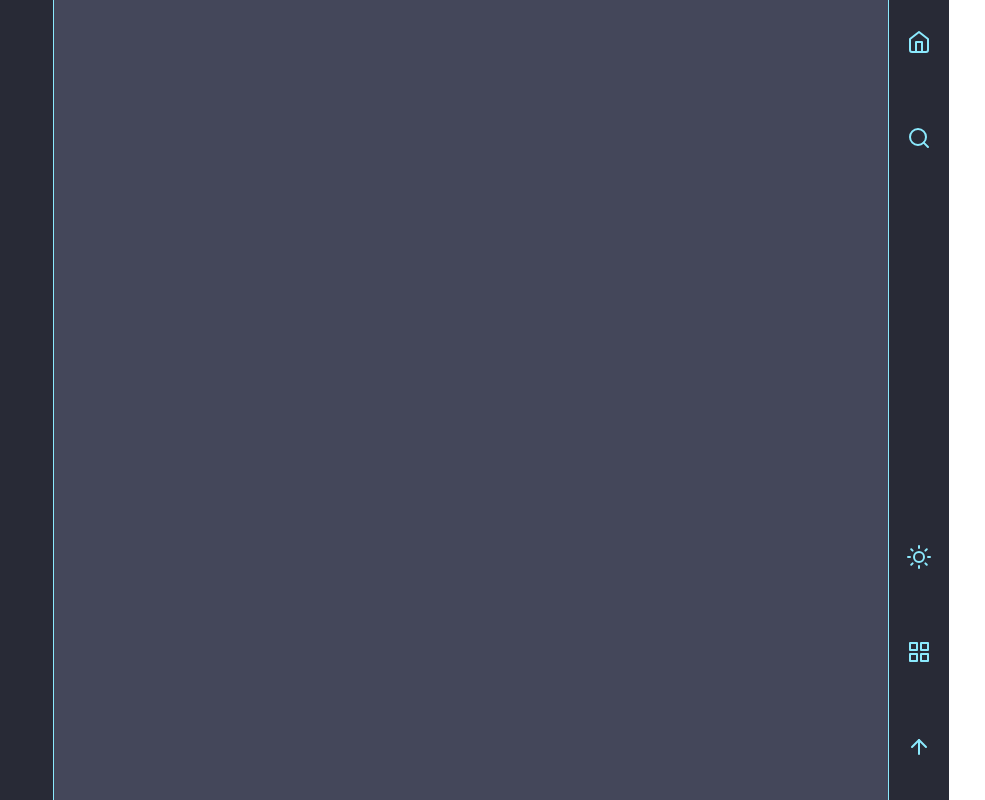
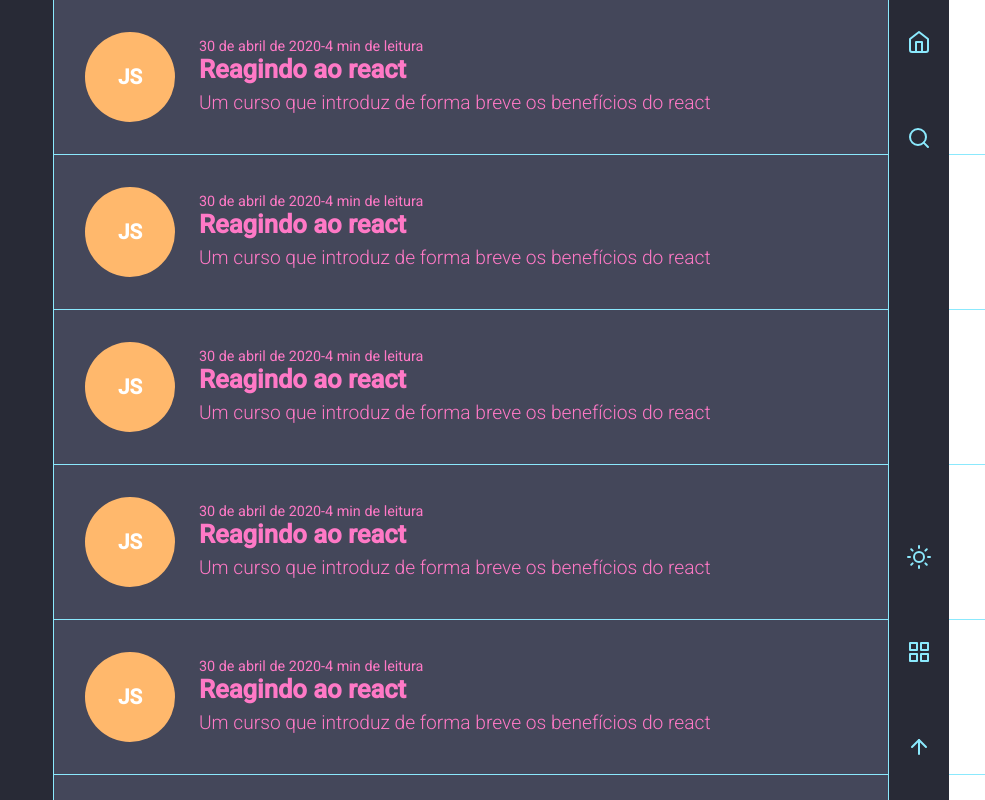
Before and after one commit to jvictorfarias/my-blog, a Gatsby site: page / in a window 1280 px wide. Shown: the full height of the page, 331-1316 px from the left, 985 px wide, since content can reach past the window. Built offline with nearby package versions, Linux system fonts and the light colour scheme; Gatsby itself is replaced by a stand-in of ours.

Commit message:
:sparkles: post items

```diff
--- a/gatsby-config.js
+++ b/gatsby-config.js
@@ -41,7 +41,7 @@ module.exports = {
     {
       resolve: `gatsby-plugin-google-fonts`,
       options: {
-        fonts: [`Roboto:300,400,500`],
+        fonts: [`Roboto:300,400,500, 700`],
         display: 'swap',
       },
     },
--- /dev/null
+++ b/src/components/PostItem/index.jsx
@@ -0,0 +1,51 @@
+import React from 'react';
+
+import PropTypes from 'prop-types';
+import {
+  Container,
+  PostItemContainer,
+  PostItemInfo,
+  PostItemTitle,
+  PostItemTag,
+  PostItemDescription,
+  PostItemDate,
+} from './styles';
+
+const PostItem = ({
+  slug,
+  category,
+  background = '#ffb86c',
+  date,
+  timeToRead,
+  title,
+  description,
+}) => (
+  <Container to={`/${slug}`}>
+    <PostItemContainer>
+      <PostItemTag background={background}>{category}</PostItemTag>
+      <PostItemInfo>
+        <PostItemDate>
+          {date}-{timeToRead} min de leitura
+        </PostItemDate>
+        <PostItemTitle>{title}</PostItemTitle>
+        <PostItemDescription>{description}</PostItemDescription>
+      </PostItemInfo>
+    </PostItemContainer>
+  </Container>
+);
+
+PostItem.propTypes = {
+  slug: PropTypes.string.isRequired,
+  category: PropTypes.string.isRequired,
+  background: PropTypes.string,
+  date: PropTypes.string.isRequired,
+  timeToRead: PropTypes.string.isRequired,
+  title: PropTypes.string.isRequired,
+  description: PropTypes.string.isRequired,
+};
+
+PostItem.defaultProps = {
+  background: '#ffb86c',
+};
+
+export default PostItem;
--- /dev/null
+++ b/src/components/PostItem/styles.jsx
@@ -0,0 +1,60 @@
+import styled from 'styled-components';
+import { Link } from 'gatsby';
+import { shade } from 'polished';
+
+export const Container = styled(Link)`
+  color: #ff79c6;
+  display: flex;
+  text-decoration: none;
+  transition: color 0.5s;
+  flex-direction: column;
+
+  &:hover {
+    color: ${shade(0.2, '#ff79c6')};
+  }
+`;
+
+export const PostItemContainer = styled.section`
+  display: flex;
+  align-items: center;
+  border-bottom: 1px solid #8be9fd;
+  padding: 2rem 3rem;
+  width: 100%;
+`;
+
+export const PostItemTag = styled.div`
+  display: flex;
+  align-items: center;
+  background: ${props => props.background};
+  border-radius: 50%;
+  color: #fff;
+  font-size: 1.3rem;
+  font-weight: 700;
+  justify-content: center;
+  min-height: 90px;
+  min-width: 90px;
+  text-transform: uppercase;
+  margin-left: 3rem;
+`;
+
+export const PostItemInfo = styled.div`
+  display: flex;
+  flex-direction: column;
+  margin-left: 1.5rem;
+`;
+
+export const PostItemDate = styled.time`
+  font-size: 0.9rem;
+`;
+
+export const PostItemTitle = styled.h1`
+  font-size: 1.6rem;
+  font-weight: 700;
+  margin: 0.2rem 0 0.5rem;
+`;
+
+export const PostItemDescription = styled.p`
+  font-size: 1.2rem;
+  font-weight: 300;
+  line-height: 1.2;
+`;
--- a/src/pages/index.jsx
+++ b/src/pages/index.jsx
@@ -1,14 +1,52 @@
 import React from 'react';
 
-import { Link } from 'gatsby';
 import Layout from '../Layout';
 import SEO from '../components/seo';
+import PostItem from '../components/PostItem';
 
 const IndexPage = () => (
   <Layout>
     <SEO title="Home" />
-    <h1>Home</h1>
-    <Link to="/about">About</Link>
+    <PostItem
+      slug="/about"
+      category="js"
+      date="30 de abril de 2020"
+      timeToRead="4"
+      title="Reagindo ao react"
+      description="Um curso que introduz de forma breve os benefícios do react"
+    />
+    <PostItem
+      slug="/about"
+      category="js"
+      date="30 de abril de 2020"
+      timeToRead="4"
+      title="Reagindo ao react"
+      description="Um curso que introduz de forma breve os benefícios do react"
+    />
+    <PostItem
+      slug="/about"
+      category="js"
+      date="30 de abril de 2020"
+      timeToRead="4"
+      title="Reagindo ao react"
+      description="Um curso que introduz de forma breve os benefícios do react"
+    />
+    <PostItem
+      slug="/about"
+      category="js"
+      date="30 de abril de 2020"
+      timeToRead="4"
+      title="Reagindo ao react"
+      description="Um curso que introduz de forma breve os benefícios do react"
+    />
+    <PostItem
+      slug="/about"
+      category="js"
+      date="30 de abril de 2020"
+      timeToRead="4"
+      title="Reagindo ao react"
+      description="Um curso que introduz de forma breve os benefícios do react"
+    />
   </Layout>
 );
 
```
